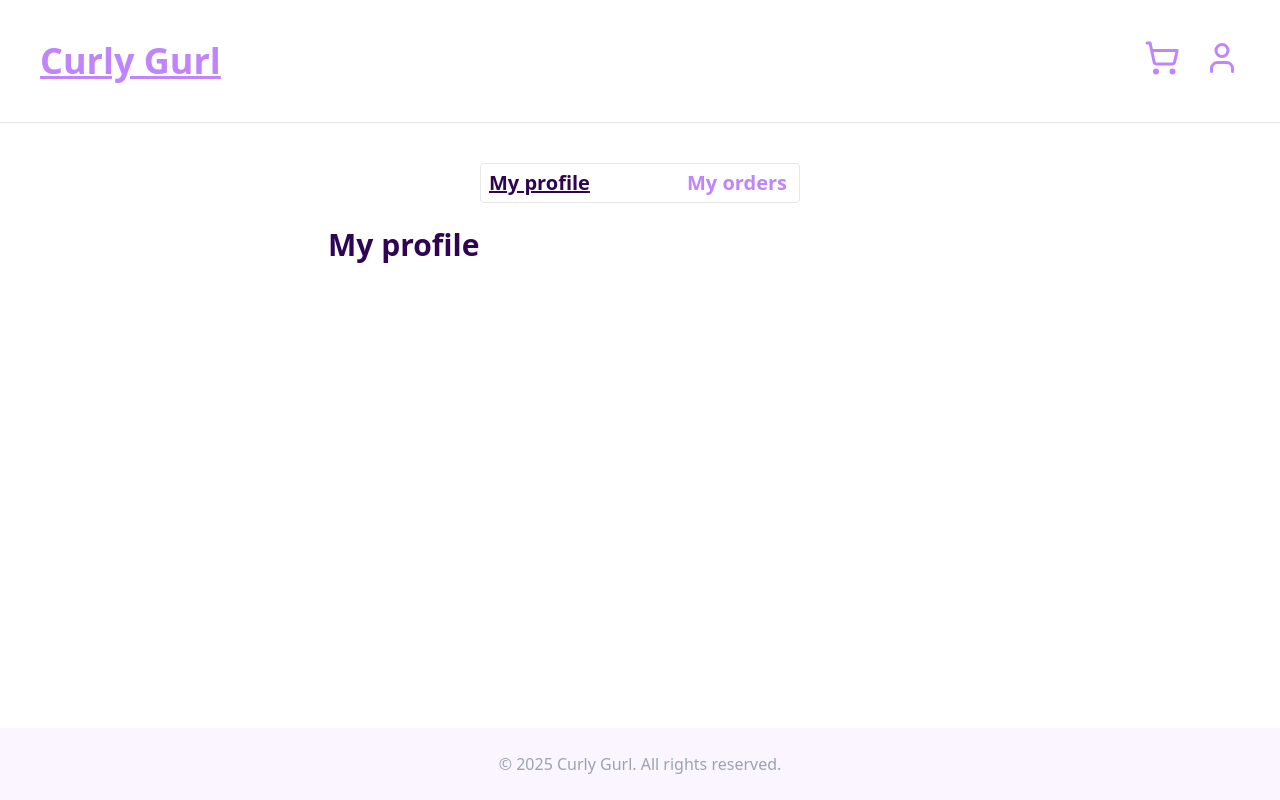
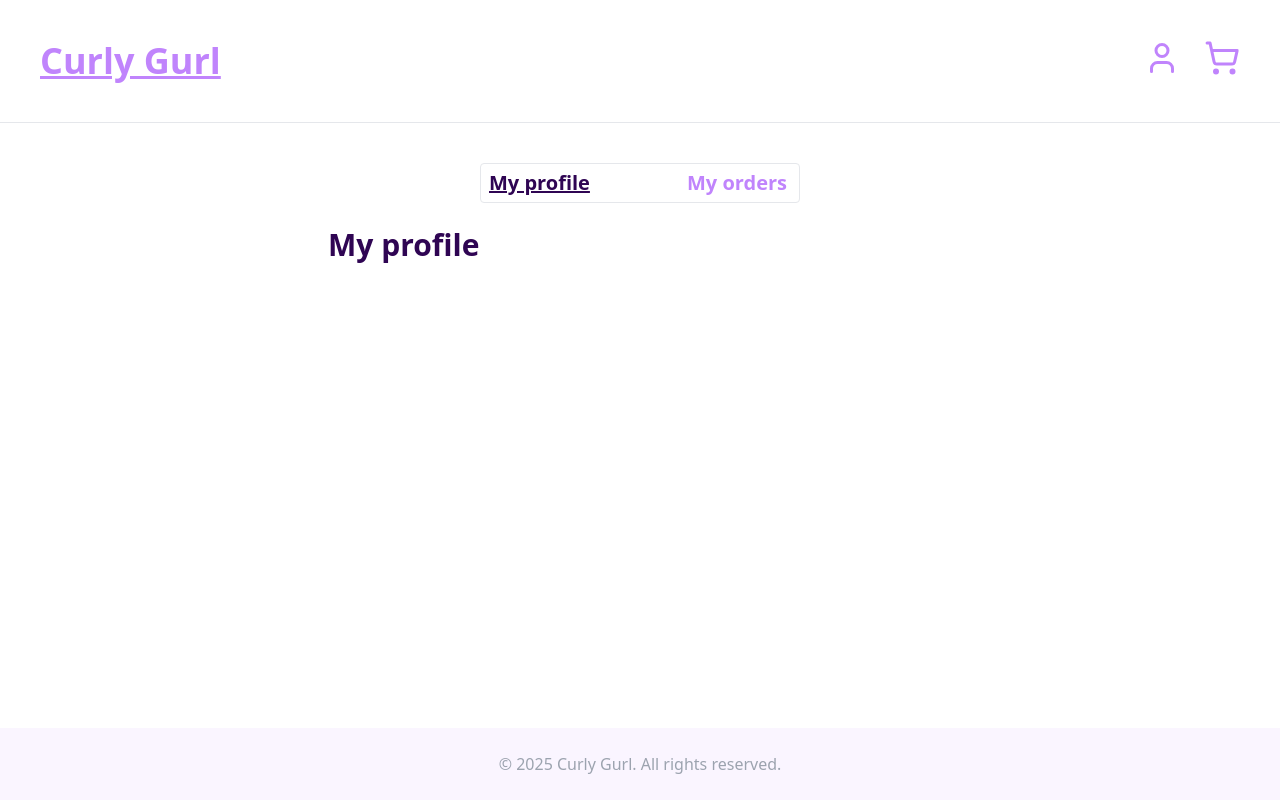
Before and after one commit to ranaaaa1234/curlygurl-frontend, a Next.js app: page /userPage in a window 1280 px wide. Built offline with nearby package versions, Linux system fonts and the light colour scheme; no server answers.

Commit message:
icons reverse on desktop

```diff
--- a/src/app/components/Header.tsx
+++ b/src/app/components/Header.tsx
@@ -75,7 +75,7 @@
         Curly Gurl
       </h1>
 
-      <div className="flex items-center gap-6">
+      <div className="flex md:flex-row-reverse items-center gap-6">
         <Tooltip text="View your cart">
           <button
             aria-label="View cart"
```
